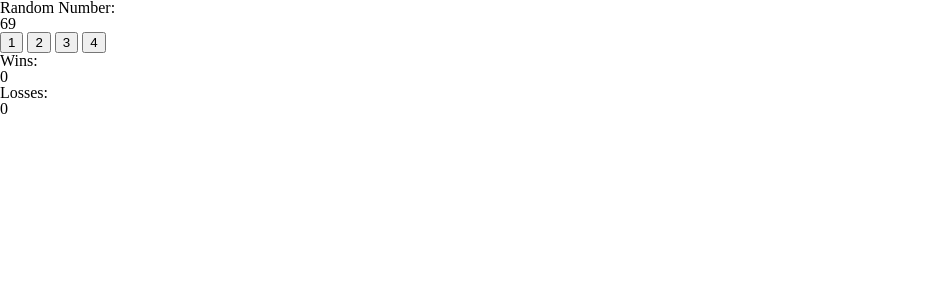
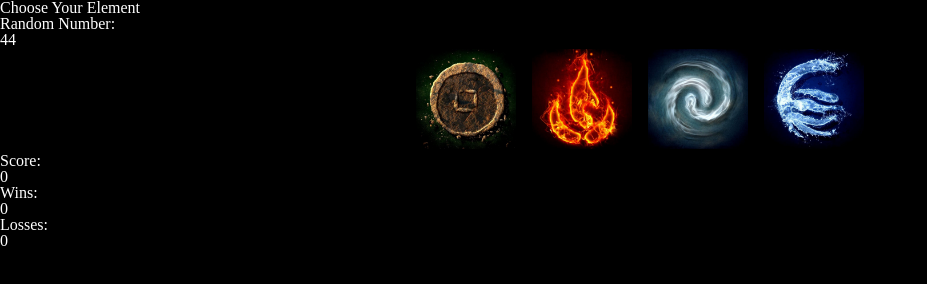
Before and after one commit to kevinepena/unit4game, a plain HTML site: page index.html in a window 1280 px wide. Shown: the whole page, without its empty margins (0-927 px from the left). Drawn offline with nearby package versions, Linux system fonts and the light colour scheme.

Commit message:
working game

```diff
--- a/assets/css/style.css
+++ b/assets/css/style.css
@@ -0,0 +1,18 @@
+img {
+    width: 100px;
+    height: 100px;
+}
+button {
+    background:none;
+  border:none;
+
+}
+body {
+    background-color: #000;
+    color: #fff;
+}
+.allButtons {
+    width: 100%;
+    margin: 0 auto;
+    text-align: center;
+}
--- a/assets/javascript/game.js
+++ b/assets/javascript/game.js
@@ -1,42 +1,56 @@
 $(document).ready(function () {
 
-
-    var randNum = (Math.floor(Math.random() * 120) + 19);
     var userNum = 0;
     var wins = 0;
     var losses = 0;
-    var buttonOne = (Math.floor(Math.random() * 12) + 1);
-    var buttonTwo = (Math.floor(Math.random() * 12) + 1);
-    var buttonThree = (Math.floor(Math.random() * 12) + 1);
-    var buttonFour = (Math.floor(Math.random() * 12) + 1);
+    var running = true;
+    var randNum = 0;
+    var buttonOne = 0;
+    var buttonTwo = 0;
+    var buttonThree = 0;
+    var buttonFour = 0;
 
+    function randomNumbers() {
+        randNum = (Math.floor(Math.random() * 120) + 19);
+        buttonOne = (Math.floor(Math.random() * 12) + 1);
+        buttonTwo = (Math.floor(Math.random() * 12) + 1);
+        buttonThree = (Math.floor(Math.random() * 12) + 1);
+        buttonFour = (Math.floor(Math.random() * 12) + 1);
+        userNum = 0;
+        $("#score").text(userNum);
+        $("#ranNum").text(randNum);
+    }
 
-    $("#ranNum").text(randNum);
+    randomNumbers();
+
     $("#wins").text(wins);
     $("#losses").text(losses);
 
-    $("body").on("click", "#button1", function () {
+
+    $(".allButtons").on("click", "#button1", function () {
         userNum = userNum + buttonOne;
-        console.log(userNum);
     });
-    $("body").on("click", "#button2", function () {
+    $(".allButtons").on("click", "#button2", function () {
         userNum = userNum + buttonTwo;
-        console.log(userNum);
     });
-    $("body").on("click", "#button3", function () {
+    $(".allButtons").on("click", "#button3", function () {
         userNum = userNum + buttonThree;
-        console.log(userNum);
     });
-    $("body").on("click", "#button4", function () {
+    $(".allButtons").on("click", "#button4", function () {
         userNum = userNum + buttonFour;
-        console.log(userNum);
+    });
+    $(".allButtons").on("click", function () {
+        $("#score").text(userNum);
+        if (userNum === randNum) {
+            wins++;
+            randomNumbers();
+            $("#wins").text(wins);
+
+        } else if (userNum > randNum) {
+            losses++;
+            randomNumbers();
+            $("#losses").text(losses);
+        }
     });
 
-    if (userNum === randNum) {
-        wins++;
-        console.log(wins);
-    } else if (userNum > randNum) {
-        losses++;
-        console.log(losses)
-    }
 });
--- a/index.html
+++ b/index.html
@@ -10,24 +10,30 @@
 
 
     <body>
+        <header>
+            <h1>Choose Your Element</h1>
+        </header>
         <h1>Random Number: </h1>
-        <p>
         <div id="ranNum"></div>
-        </p>
 
+        <div class="allButtons">
             <button id="button1" class="btn" value="1">
-            <h1>1</h1>
+                <img src="assets/images/earth.jpg">
             </button>
             <button id="button2" class="btn" value="2">
-            <h1>2</h1>
+                <img src="assets/images/fire.jpg">
             </button>
             <button id="button3" class="btn" value="3">
-            <h1>3</h1>
+                <img src="assets/images/wind.jpg">
             </button>
             <button id="button4" class="btn" value="4">
-            <h1>4</h1>
+                <img src="assets/images/water.jpg">
             </button>
+        </div>
 
+        <p>Score:
+                <div id="score"></div>
+            </p>
         <p>Wins:
             <div id="wins"></div>
         </p>
```
Also changed, not shown: assets/images/earth.jpg (added), assets/images/elements.jpg (added), assets/images/fire.jpg (added), assets/images/water.jpg (added), assets/images/wind.jpg (added), 3 other files. Lines whose indentation alone changed are shown as unchanged.
